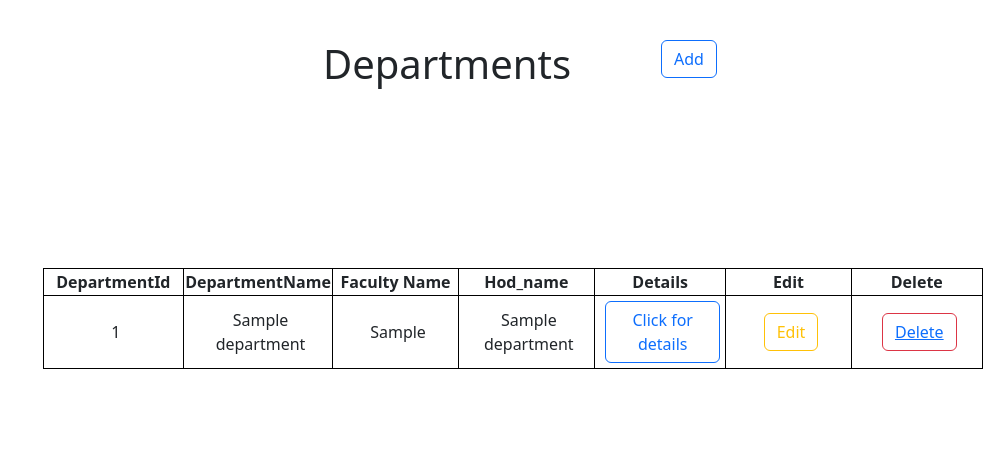
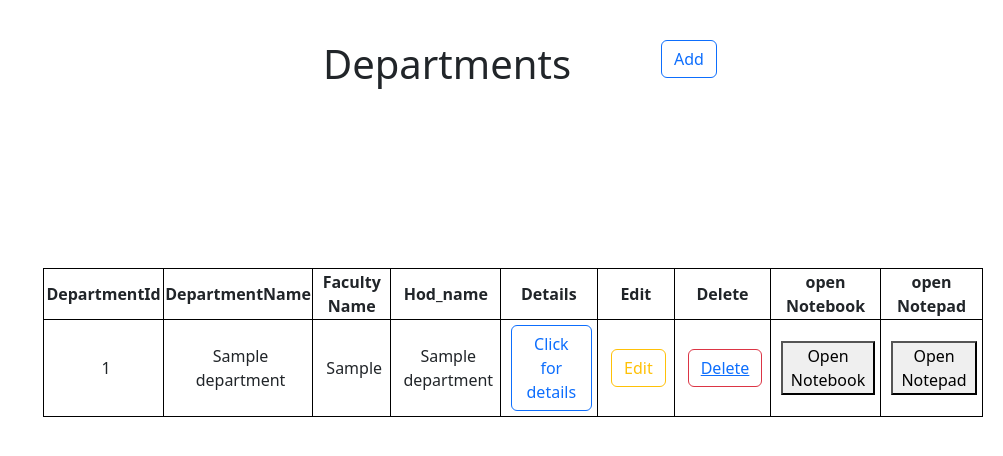
Before and after one commit to Abhijeetjha31/potential-bassoon, a Django app: page / in a window 1280 px wide. Shown: the top 456 px of the page, without its empty margins (277-1280 px from the left). Run offline with Django 4.2, Linux system fonts and the light colour scheme; tables that the repository leaves empty hold one stand-in row (values such as "Sample post"); some libraries are stand-ins or nearby versions.

Commit message:
New commit

```diff
--- a/Testing_API/Api/urls.py
+++ b/Testing_API/Api/urls.py
@@ -4,10 +4,12 @@
 from django.urls import path, include
 from rest_framework import routers
 from .views import DepartmentsViewSet
+from . import views
 
 router = routers.DefaultRouter()
 router.register(r'departments', DepartmentsViewSet)
 
 urlpatterns = [
     path('', include(router.urls)),
+
 ]
--- a/Testing_API/Api/views.py
+++ b/Testing_API/Api/views.py
@@ -2,6 +2,8 @@
 from rest_framework import viewsets
 from App.models import Departments
 from Api.serializers import DepartmentSerializer
+from django.http import HttpResponse
+import subprocess
 
 class DepartmentsViewSet(viewsets.ModelViewSet):
     queryset = Departments.objects.all().order_by("DepartmentId")
--- a/Testing_API/App/urls.py
+++ b/Testing_API/App/urls.py
@@ -7,4 +7,6 @@ urlpatterns = [
     path('edit/<int:pk>/',views.edit,name="edit"),
     path('detail/<int:pk>/',views.detail,name="detail"),
     path('add',views.add,name="add"),
+    path('open_notebook/<int:id>/', views.open_notebook, name='open_notebook'),
+    path('open_notepad/<int:id>/', views.open_notepad, name='open_notebook'),
 ]
--- a/Testing_API/App/views.py
+++ b/Testing_API/App/views.py
@@ -3,7 +3,74 @@ from .forms import DeparmentForm
 from .models import Departments
 from django.shortcuts import get_object_or_404, redirect
 from django.contrib import messages
+from django.http import HttpResponse
+import subprocess
+import tempfile
+from django.template.loader import render_to_string
+
 # Create your views here.
+
+def open_notepad(request, id):
+    data = Departments.objects.get(DepartmentId=id)
+    rendered = render_to_string('details.html', {'dept': data})
+    with tempfile.NamedTemporaryFile(mode='w', delete=False) as temp_file:
+        temp_file.write(rendered)
+        temp_file.flush()
+        # Open the temporary file in notepad
+        subprocess.Popen(['notepad.exe', temp_file.name])
+    return HttpResponse("Notepad has been opened for ID {}".format(id))
+
+import webbrowser
+import tempfile
+from django.http import HttpResponse
+from django.template.loader import render_to_string
+from .models import Departments
+
+# def open_notepad(request, id):
+#     data = Departments.objects.get(DepartmentId=id)
+#     rendered = render_to_string('details.html', {'dept': data})
+#     with tempfile.NamedTemporaryFile(mode='w', delete=False) as temp_file:
+#         temp_file.write(rendered)
+#         temp_file.flush()
+#         # Open the temporary file in Jupyter Notebook
+#         notebook_url = 'http://localhost:8888/edit/untitled.txt/{}'.format(temp_file.name)
+#         webbrowser.open_new_tab(notebook_url)
+#     return HttpResponse("Jupyter Notebook has been opened for ID {}".format(id))
+
+import subprocess
+import nbformat
+import json
+from django.shortcuts import render
+from django.template.loader import render_to_string
+
+def open_notebook(request, id):
+    data = Departments.objects.get(DepartmentId=id)
+
+    # Retrieve the contents of the details.html template for the given ID
+    details_page_content = render_to_string('details.html', {'data': data})
+
+    file_name = "first"
+
+    # for i in data:
+    #     if i == id:
+    #         file_name+=id
+
+    notebook_name = file_name
+
+    # Create a new .ipynb file with the given name
+    nb = nbformat.v4.new_notebook()
+    nb['cells'] = [nbformat.v4.new_code_cell(source=details_page_content)]
+    with open(f"{notebook_name}.ipynb", 'w') as f:
+        json.dump(nb, f)
+
+    # Open the newly created .ipynb file in a Jupyter Notebook instance
+    subprocess.Popen(['jupyter', 'notebook', f"{notebook_name}.ipynb"])
+
+    return HttpResponse("Jupyter Notebook has been opened for ID {}".format(file_name))
+
+
+
+
 
 
 def depart(request):
@@ -13,9 +80,7 @@ def depart(request):
     }
     return render(request,'main.html',context)
 
-# def create(request):
-#     form=DeparmentForm()
-#     return render(request,{"form":form})
+
 
 def add(request):
     form=DeparmentForm()
--- a/Testing_API/templates/main.html
+++ b/Testing_API/templates/main.html
@@ -65,6 +65,8 @@ td {
                         <th>Details</th>
                         <th>Edit</th>
                         <th>Delete</th>
+                        <th>open Notebook</th>
+                        <th>open Notepad</th>
                     </tr>
                 </thead>
                 <tbody>
@@ -92,6 +94,15 @@ td {
                             <td style="padding-left: 10px;">
                                 <button  class="btn btn-outline-danger" ><a href="{% url 'delete' ele.DepartmentId %}">Delete</a></button>
                             </td>
+                            <td style="padding-left: 10px;">
+                              <!-- <button onclick="openNotepad(DepartmentId)">Open Notebook</a></button> -->
+                              <button onclick="openNotebook({{ele.DepartmentId}})">Open Notebook </button>
+
+                          </td>
+                          <td style="padding-left: 10px;">
+                            <button onclick="openNotepad({{ele.DepartmentId}})">Open Notepad </button>
+
+                        </td>
                         </tr>
                         {% endfor %}
 
@@ -164,6 +175,28 @@ td {
     <script src="https://code.jquery.com/jquery-1.12.4.js"></script>
     <script src="https://code.jquery.com/ui/1.12.1/jquery-ui.js"></script>
     <script>
+      function openNotepad(DepartmentId) {
+          $.ajax({
+              url: '/open_notepad/' + DepartmentId + '/',
+              success: function(data) {
+                  alert(data);
+              }
+          });
+      }
+      </script>
+      <script>
+        function openNotebook(DepartmentId) {
+            $.ajax({
+                url: '/open_notebook/' + DepartmentId + '/',
+                success: function(data) {
+                    alert(data);
+                }
+            });
+        }
+        </script>
+
+
+    <script>
         $(document).on('click', '#detail-dept',function(event) {
             event.preventDefault();
 
```
Also changed, not shown: 1 other file.
